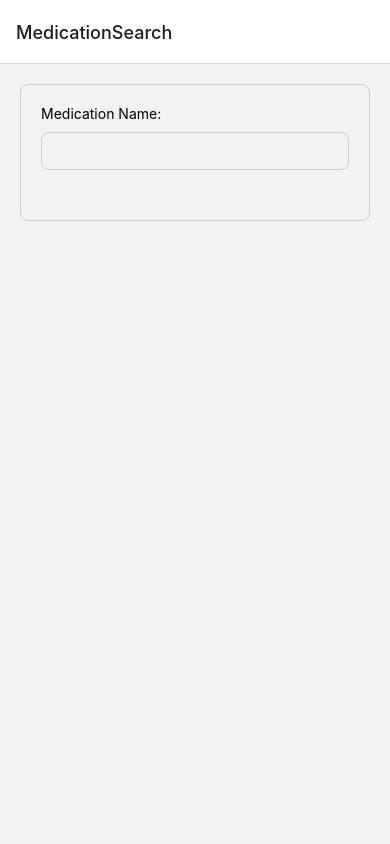
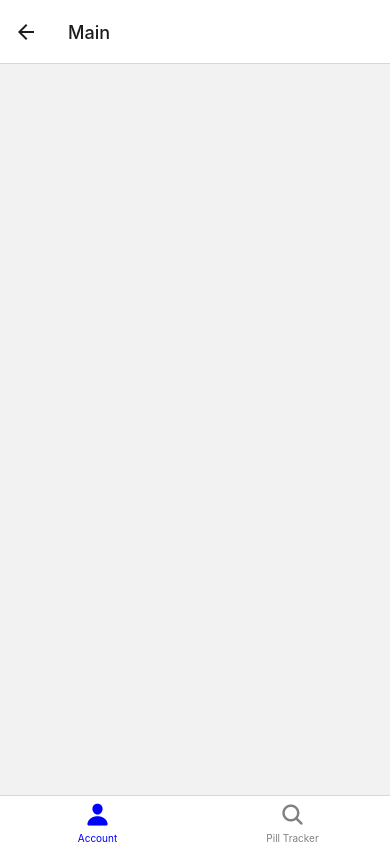
Before and after one commit to xhanwt/UBC-HackCamp-2023, a React Native app in the folder MediMate/: screen /Main in a window 390 px wide. Built offline with nearby package versions, Linux system fonts and the light colour scheme.

Commit message:
Med Search Scrollabe

```diff
--- a/MediMate/App.js
+++ b/MediMate/App.js
@@ -6,6 +6,8 @@ import LoginScreen from './screens/LoginScreen';
 import SignupScreen from './screens/SignupScreen';
 import UserProfileScreen from './screens/UserProfileScreen';
 import MedicationSearchScreen from './screens/MedicationSearch';
+
+import BottomTabNavigator from './screens/BottomTabNavigator';
 
 
 const Stack = createStackNavigator();
@@ -19,6 +21,8 @@ const App = () => {
         <Stack.Screen name="Signup" component={SignupScreen} />
         <Stack.Screen name="UserProfile" component={UserProfileScreen} />
         <Stack.Screen name="MedicationSearch" component={MedicationSearchScreen} />
+
+        <Stack.Screen name="Main" component={BottomTabNavigator} />
       </Stack.Navigator>
     </NavigationContainer>
   );
--- a/MediMate/screens/BottomTabNavigator.js
+++ b/MediMate/screens/BottomTabNavigator.js
@@ -1,19 +1,44 @@
-// BottomTabNavigator.js
 import React from 'react';
+import { View, TouchableOpacity } from 'react-native';
 import { createBottomTabNavigator } from '@react-navigation/bottom-tabs';
+import { Ionicons } from '@expo/vector-icons'; // You can use any icon library you prefer
 import UserProfileScreen from './UserProfileScreen';
 import MedicationSearchScreen from './MedicationSearch';
 
-
 const Tab = createBottomTabNavigator();
 
-const BottomTabNavigator = () => {
+const BottomTabBar = () => {
   return (
-    <Tab.Navigator>
-      <Tab.Screen name="UserProfile" component={UserProfileScreen} />
-      <Tab.Screen name="MedicationSearch" component={MedicationSearchScreen} />
+    <Tab.Navigator
+      tabBarOptions={{
+        activeTintColor: 'blue',
+        inactiveTintColor: 'gray',
+      }}
+    >
+      <Tab.Screen
+        name="UserProfile"
+        component={UserProfileScreen}
+        options={{
+          tabBarLabel: 'Account',
+          tabBarIcon: ({ color, size }) => (
+            <Ionicons name="person" size={size} color={color} />
+          ),
+          headerShown: false
+        }}
+      />
+      <Tab.Screen
+        name="MedicationSearch"
+        component={MedicationSearchScreen}
+        options={{
+          tabBarLabel: 'Pill Tracker',
+          tabBarIcon: ({ color, size }) => (
+            <Ionicons name="search" size={size} color={color} />
+          ),
+          headerShown: false
+        }}
+      />
     </Tab.Navigator>
   );
 };
 
-export default BottomTabNavigator;
+export default BottomTabBar;
--- a/MediMate/screens/MedicationSearch.js
+++ b/MediMate/screens/MedicationSearch.js
@@ -1,5 +1,5 @@
 import React, { useState, useEffect } from 'react';
-import { View, Text, TextInput, Image, StyleSheet } from 'react-native';
+import { View, Text, TextInput, Image, ScrollView, StyleSheet } from 'react-native';
 import axios from 'axios';
 import ScreenWrapper from './ScreenWrapper';
 
@@ -56,6 +56,8 @@ const MedicationSearch = () => {
   };
 
   return (
+    <ScreenWrapper>
+      <ScrollView>
         <View style={styles.container}>
           <View style={styles.labelContainer}>
             <Text style={styles.label}>Medication Name:</Text>
@@ -90,6 +92,8 @@ const MedicationSearch = () => {
             )}
           </View>
         </View>
+      </ScrollView>
+    </ScreenWrapper>
   );
 };
 
--- a/MediMate/screens/ScreenWrapper.js
+++ b/MediMate/screens/ScreenWrapper.js
@@ -15,11 +15,12 @@ const ScreenWrapper = ({ children }) => {
 const styles = StyleSheet.create({
     container: {
       flex: 1,
-    justifyContent: 'flex-end', // Align content at the bottom
     },
     content: {
       flex: 1,
+      marginBottom: 0, // Adjust this margin to control the space between content and bottom tab navigator
     },
   });
 
+
 export default ScreenWrapper;
```
Lines whose indentation alone changed are shown as unchanged.
